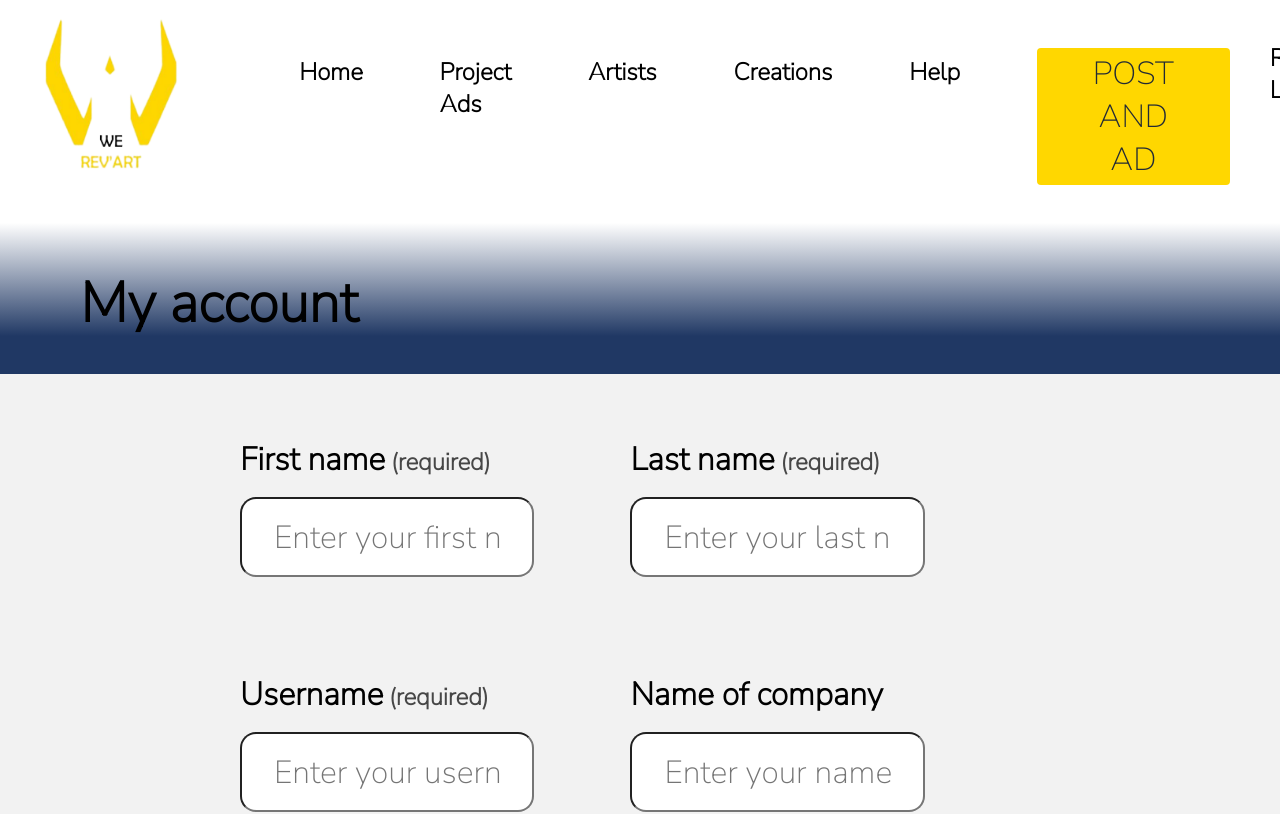
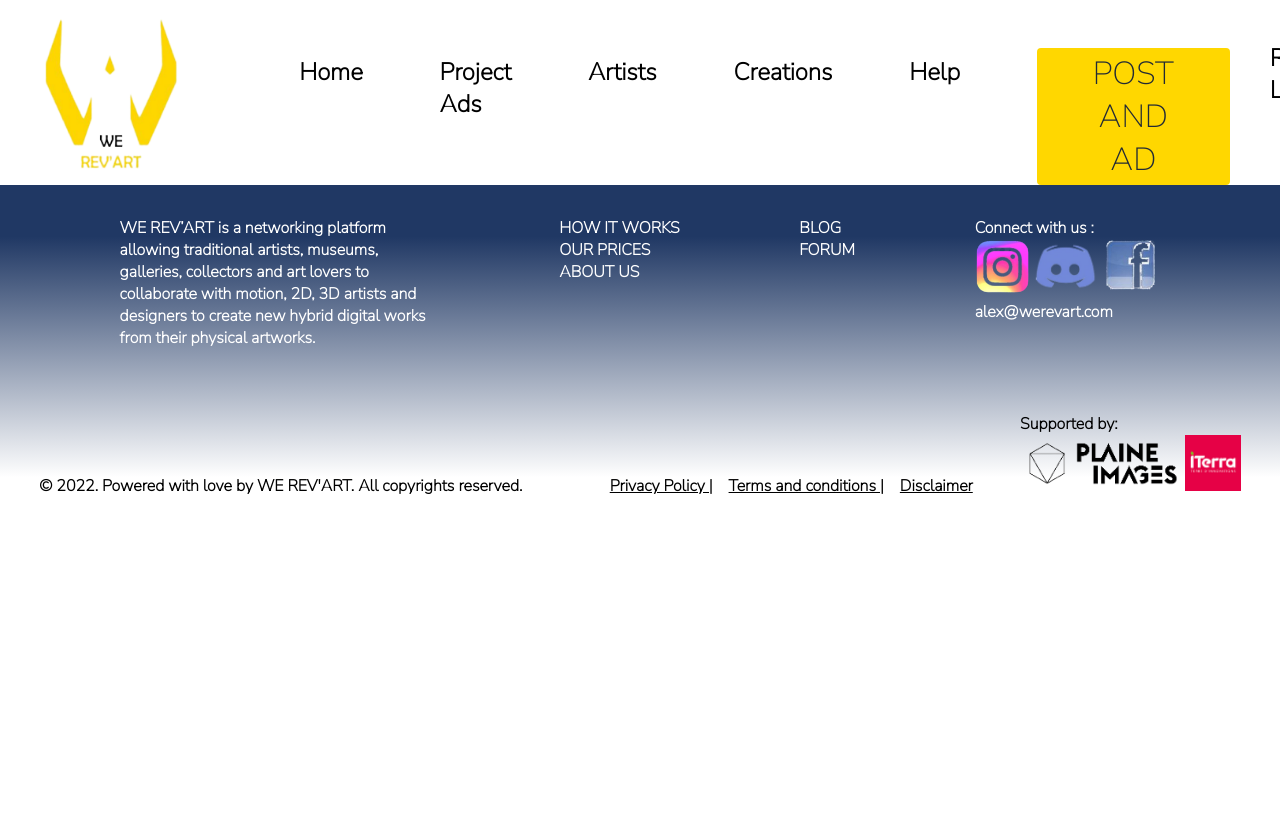
Before and after one commit to WildCodeSchool/2022-03-JS-Remote-404-we_rev_art, a React (Vite) app in the folder frontend/: page /My_Account in a window 1280 px wide. Shown: the top 814 px of the page. Built offline with nearby package versions, Linux system fonts and the light colour scheme.

Commit message:
changing the name of the component to match reality and also changing the path on Register to register page

```diff
--- a/frontend/src/App.jsx
+++ b/frontend/src/App.jsx
@@ -6,7 +6,6 @@ import Creations from "./pages/Creations";
 import Help from "./pages/Help";
 import Register from "./pages/Register";
 import Login from "./pages/Login";
-import MyAccount from "./pages/MyAccount";
 import Header from "./components/Header";
 import Footer from "./components/Footer";
 
@@ -24,7 +23,6 @@ function App() {
         <Route path="/Help" element={<Help />} />
         <Route path="/Register" element={<Register />} />
         <Route path="/Login" element={<Login />} />
-        <Route path="/My_Account" element={<MyAccount />} />
       </Routes>
       <Footer />
     </BrowserRouter>
--- /dev/null
+++ b/frontend/src/components/MyArtistAccount.jsx
@@ -0,0 +1,30 @@
+import React from "react";
+import Field from "./Field";
+import Checkboxes from "./Checkboxes";
+import Button from "./Button";
+
+import checkboxesData from "../data/checkboxesData";
+import buttonData from "../data/buttonData";
+
+import "../style/MyAccount.css";
+
+function MyArtistAccount() {
+  return (
+    <section className="myAccount_container_noMiniHeader">
+      <Field index={0} />
+      <div className="myAccount_checkboxes_container">
+        {checkboxesData.map((el) => (
+          <Checkboxes data={el} />
+        ))}
+      </div>
+
+      <div className="myAccount_buttons_container">
+        <Button buttonData={buttonData[2]} />
+        <Button buttonData={buttonData[3]} />
+        <Button buttonData={buttonData[4]} />
+      </div>
+    </section>
+  );
+}
+
+export default MyArtistAccount;
--- a/frontend/src/components/Register.jsx
+++ b/frontend/src/components/Register.jsx
@@ -6,7 +6,7 @@ function Register() {
   return (
     <div>
       <ul className="ul_container">
-        <Link to="/My_Account">
+        <Link to="/Register">
           <li>
             <a className="register_link"> Register</a>
           </li>
--- a/frontend/src/pages/MyAccount.jsx
+++ /dev/null
@@ -1,34 +0,0 @@
-import React from "react";
-import MiniHeader from "../components/miniHeader";
-import Field from "../components/Field";
-import Checkboxes from "../components/Checkboxes";
-import Button from "../components/Button";
-
-import checkboxesData from "../data/checkboxesData";
-import buttonData from "../data/buttonData";
-
-import "../style/MyAccount.css";
-
-function MyAccount() {
-  return (
-    <section className="myAccount_container">
-      <MiniHeader index={5} />
-      <section className="myAccount_container_noMiniHeader">
-        <Field index={0} />
-        <div className="myAccount_checkboxes_container">
-          {checkboxesData.map((el) => (
-            <Checkboxes data={el} />
-          ))}
-        </div>
-
-        <div className="myAccount_buttons_container">
-          <Button buttonData={buttonData[2]} />
-          <Button buttonData={buttonData[3]} />
-          <Button buttonData={buttonData[4]} />
-        </div>
-      </section>
-    </section>
-  );
-}
-
-export default MyAccount;
--- a/frontend/src/pages/Register.jsx
+++ b/frontend/src/pages/Register.jsx
@@ -1,10 +1,12 @@
 import React from "react";
 import MiniHeader from "../components/miniHeader";
+import MyArtistAccount from "../components/MyArtistAccount";
 
 function Register() {
   return (
     <div>
       <MiniHeader index={4} />
+      <MyArtistAccount />
     </div>
   );
 }
```
